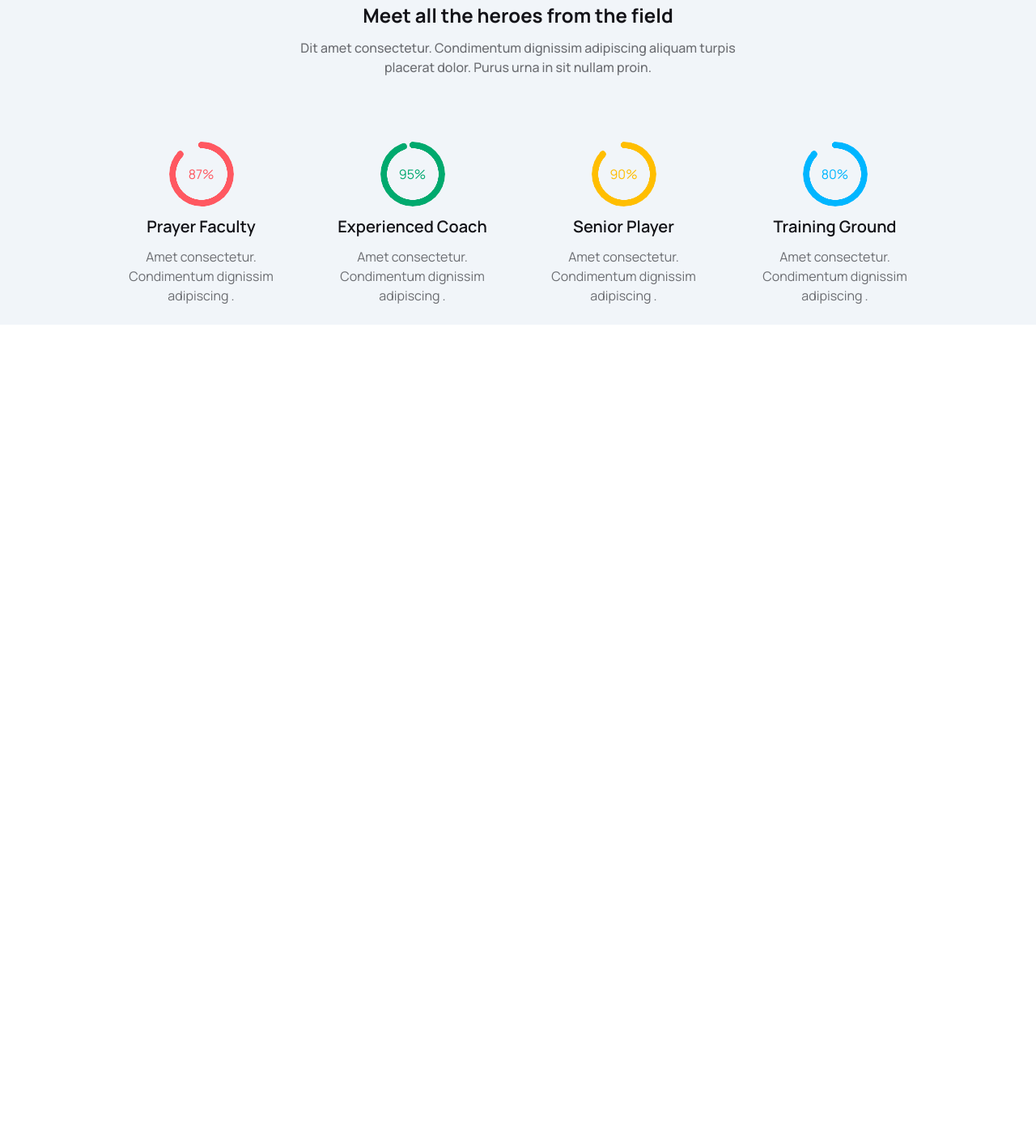
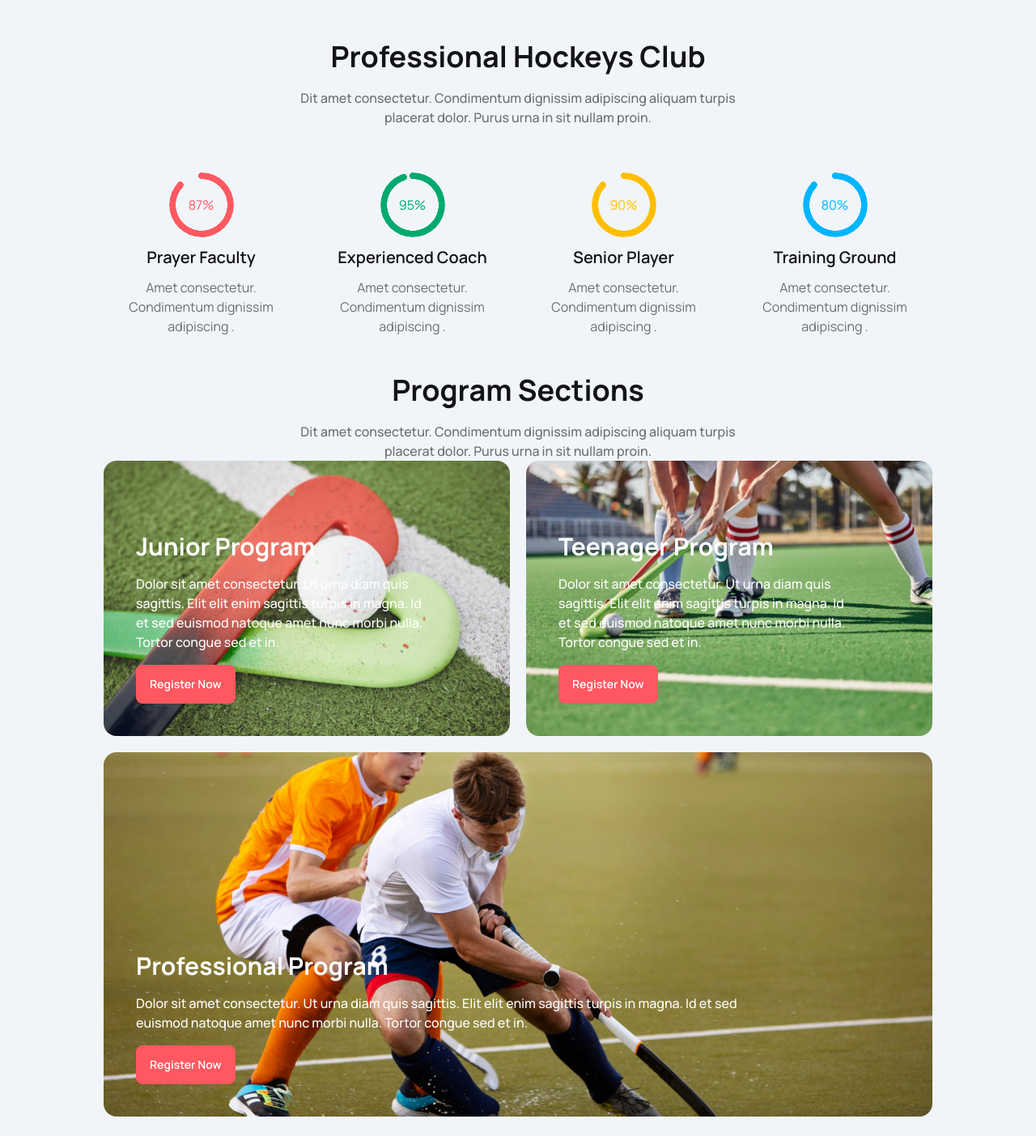
Before and after one commit to EZAZ324/Hockeys, a plain HTML site: page index.html in a window 1280 px wide. Shown: the part 625-2028 px from the top of the page at 81% size. Before the commit the page ends 1026 px from the top, so only its background shows below. Drawn offline with nearby package versions, Linux system fonts and the light colour scheme.

Commit message:
incomplete programme section added

```diff
--- a/index.html
+++ b/index.html
@@ -34,7 +34,7 @@
 
         .paragraph_text {
             color: rgba(19, 19, 24, 0.60);
-            font-size: 16px;
+            font-size: 1rem;
             font-weight: 500;
         }
 
@@ -94,15 +94,15 @@
     <main class="w-[80%] mx-auto py-6">
 
         <!-- professional club starts -->
-        <section>
+        <section class="mt-10">
             <div>
-                <h2 class="mb-3 primary_heading text-2xl text-center">Meet all the heroes from the field</h2>
+                <h2 class="mb-3 primary_heading text-center">Professional Hockeys Club</h2>
                 <p class="paragraph_text text-center max-w-[600px] mx-auto">Dit amet consectetur. Condimentum dignissim
                     adipiscing aliquam turpis placerat dolor. Purus urna in sit nullam proin. </p>
             </div>
 
             <!-- radial progress -->
-            <div class="grid lg:grid-cols-4 gap-5 text-center mt-10 lg:mt-20">
+            <div class="grid lg:grid-cols-4 gap-5 text-center mt-10 lg:mt-14">
                 <div>
                     <div class="radial-progress text-error" style="--value:87;" role="progressbar">87%</div>
                     <h4 class="my-2.5 secondary_heading">Prayer Faculty</h4>
@@ -126,6 +126,63 @@
             </div>
         </section>
         <!-- professional club ends -->
+
+        <!-- programme section starts -->
+        <section class="mt-10">
+            <div>
+                <h2 class="mb-3 primary_heading text-center">Program Sections</h2>
+                <p class="paragraph_text text-center max-w-[600px] mx-auto">Dit amet consectetur. Condimentum dignissim
+                    adipiscing aliquam turpis placerat dolor. Purus urna in sit nullam proin. </p>
+            </div>
+
+            <!-- cards -->
+            <div class="grid lg:grid-cols-2 gap-5">
+                <div class="bg-[url('Images/2.png')] h-[340px] bg-no-repeat bg-center bg-cover relative rounded-2xl">
+                    <div class="absolute left-10 bottom-10">
+                        <h3 class="white_text text-3xl font-extrabold">Junior Program</h3>
+                        <p class="paragraph_text my-4 w-[80%] white_text">Dolor sit amet consectetur. Ut urna diam quis
+                            sagittis. Elit elit
+                            enim sagittis turpis in magna. Id et sed euismod natoque amet nunc morbi nulla. Tortor
+                            congue
+                            sed et
+                            in.
+                        </p>
+                        <button class="btn btn-error white_text">Register Now</button>
+                    </div>
+                </div>
+                <div class="bg-[url('Images/3.png')] h-[340px] bg-no-repeat bg-center bg-cover relative rounded-2xl">
+                    <div class="absolute left-10 bottom-10">
+                        <h3 class="white_text text-3xl font-extrabold">Teenager Program</h3>
+                        <p class="paragraph_text my-4 w-[80%] white_text">Dolor sit amet consectetur. Ut urna diam quis
+                            sagittis. Elit elit
+                            enim sagittis turpis in magna. Id et sed euismod natoque amet nunc morbi nulla. Tortor
+                            congue
+                            sed et
+                            in.
+                        </p>
+                        <button class="btn btn-error white_text">Register Now</button>
+                    </div>
+                </div>
+                <div class="bg-[url('Images/4.png')] h-[450px] bg-no-repeat bg-center bg-cover relative col-span-2 rounded-2xl">
+                    <div class="absolute left-10 bottom-10">
+                        <h3 class="white_text text-3xl font-extrabold">Professional Program</h3>
+                        <p class="paragraph_text my-4 w-[80%] white_text">Dolor sit amet consectetur. Ut urna diam quis
+                            sagittis. Elit elit
+                            enim sagittis turpis in magna. Id et sed euismod natoque amet nunc morbi nulla. Tortor
+                            congue
+                            sed et
+                            in.
+                        </p>
+                        <button class="btn btn-error white_text">Register Now</button>
+                    </div>
+                </div>
+            </div>
+        </section>
+        <!-- programme section ends -->
+
+
+        <!-- new programme section starts -->
+        <!-- new programme section ends -->
     </main>
     <!-- main ends -->
 
```
